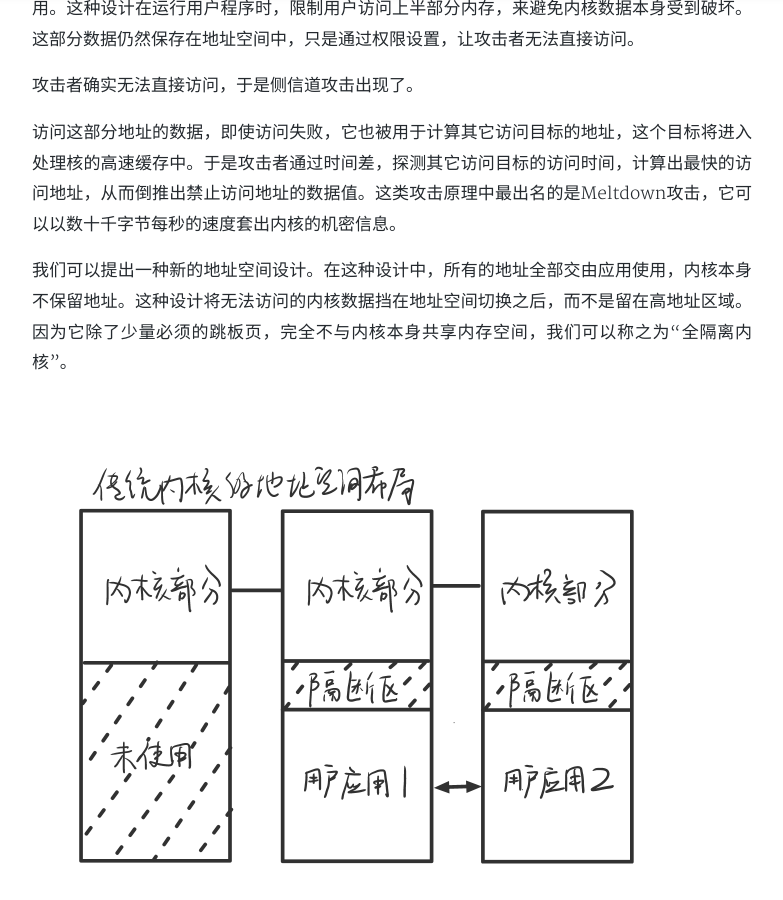
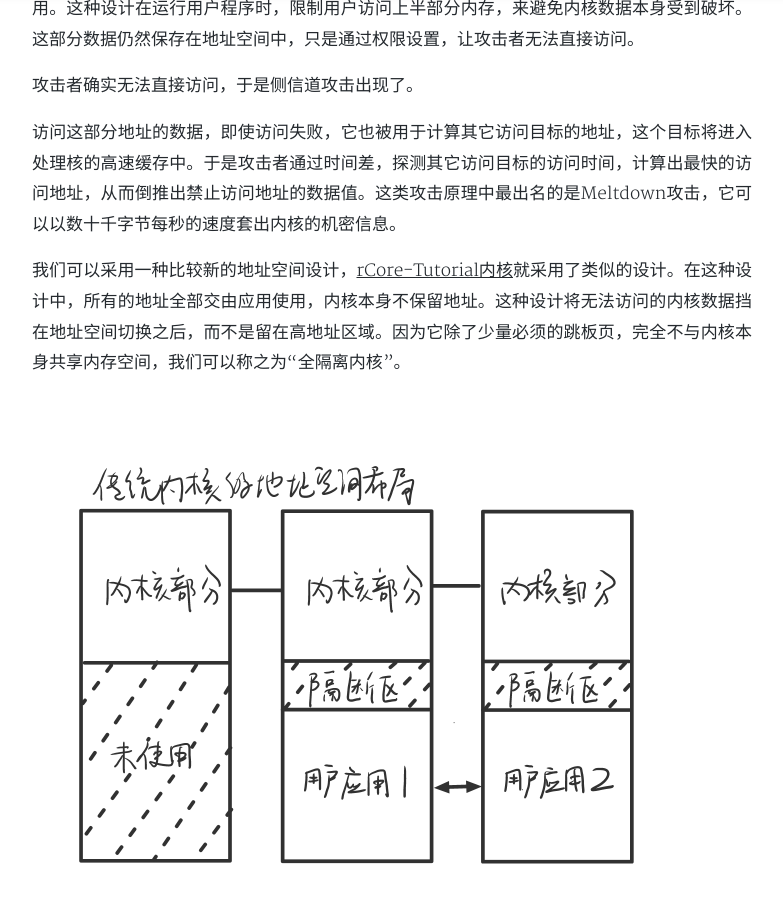
Before and after one commit to HUST-OS/qf.rs, a Jekyll site: the page built from _posts/2021-07-15-跨空间跳板内核.md, in a window 1280 px wide and 900 px high, scrolled down 948 px. Shown: the whole window, without its empty margins (248-1031 px from the left). Built offline with Jekyll 4.4.1, drawn with Linux system fonts in a browser that asks for light colours; nearby versions of some CDN libraries; a style sheet for code colours, icons or effects is not loaded.

Commit message:
小修改：不是全新的设计

```diff
--- a/_posts/2021-07-15-跨空间跳板内核.md
+++ b/_posts/2021-07-15-跨空间跳板内核.md
@@ -21,7 +21,7 @@ tags: Rust 异步内核 软件设计
 
 访问这部分地址的数据，即使访问失败，它也被用于计算其它访问目标的地址，这个目标将进入处理核的高速缓存中。于是攻击者通过时间差，探测其它访问目标的访问时间，计算出最快的访问地址，从而倒推出禁止访问地址的数据值。这类攻击原理中最出名的是Meltdown攻击，它可以以数十千字节每秒的速度套出内核的机密信息。
 
-我们可以提出一种新的地址空间设计。在这种设计中，所有的地址全部交由应用使用，内核本身不保留地址。这种设计将无法访问的内核数据挡在地址空间切换之后，而不是留在高地址区域。因为它除了少量必须的跳板页，完全不与内核本身共享内存空间，我们可以称之为“全隔离内核”。
+我们可以采用一种比较新的地址空间设计，[rCore-Tutorial内核](https://github.com/rcore-os/rCore-Tutorial-v3)就采用了类似的设计。在这种设计中，所有的地址全部交由应用使用，内核本身不保留地址。这种设计将无法访问的内核数据挡在地址空间切换之后，而不是留在高地址区域。因为它除了少量必须的跳板页，完全不与内核本身共享内存空间，我们可以称之为“全隔离内核”。
 
 ![全隔离和传统内核的地址空间布局](/assets/img/2021-07/全隔离和传统内核的地址空间布局.png)
 
```
